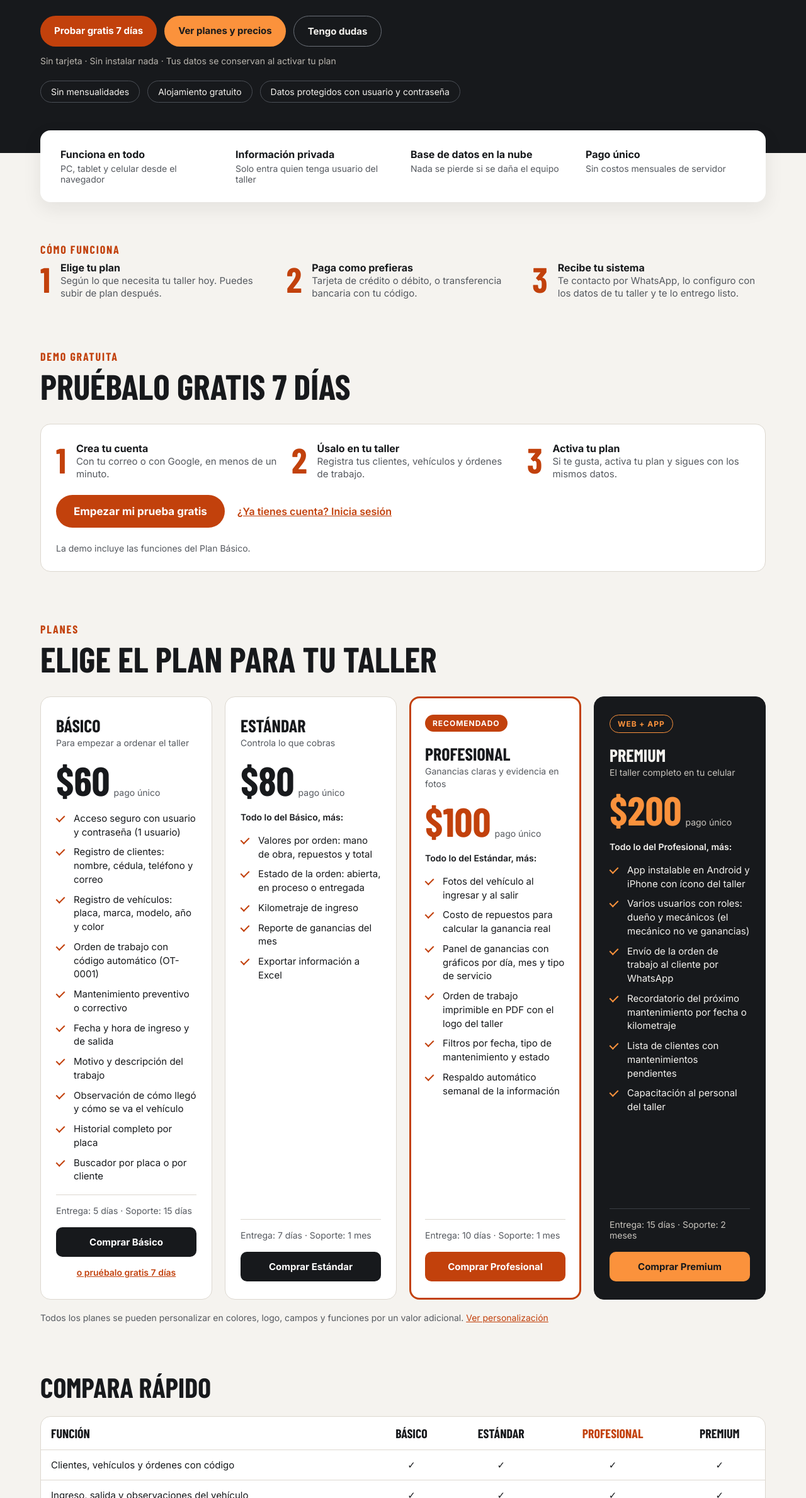
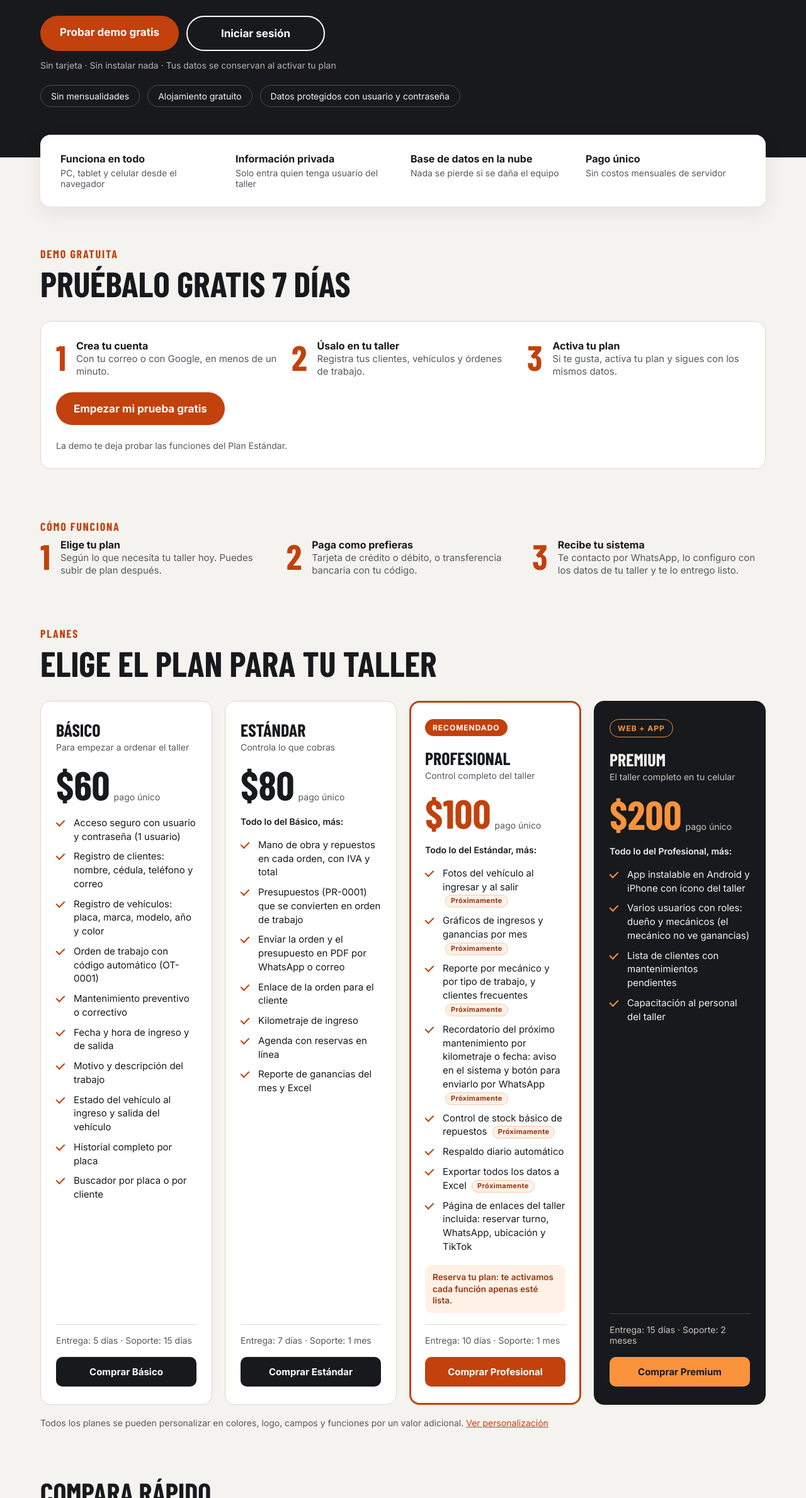
Before and after one commit to karenariasbme/KarenArias, a plain HTML site: page talleres/index.html in a window 1280 px wide. Shown: the part 421-2800 px from the top of the page at 63% size. Drawn offline with nearby package versions, Linux system fonts and the light colour scheme; a web font is replaced by a local one.

Commit message:
feat: landing de talleres con Estándar en la demo, Profesional reestructurado e Iniciar sesión
- Iniciar sesión en el menú y en el hero; hero con dos botones
- Un solo bloque de demo, arriba; sin botones repetidos
- Estándar con sus funciones; página de enlaces en Personalización y Profesional
- Profesional con etiqueta Próximamente en lo que falta construir
- Premium sin puntos ya incluidos en planes menores
- Tabla comparativa y JSON-LD coherentes; tabla legible en celular

Co-Authored-By: Claude Opus 5.5 <noreply@anthropic.com>

```diff
--- a/talleres/index.html
+++ b/talleres/index.html
@@ -41,7 +41,7 @@
     {
       "@type": "Offer",
       "name": "Plan Básico",
-      "description": "Pago único, sin mensualidades",
+      "description": "Pago único, sin mensualidades. Clientes, vehículos y órdenes de trabajo con código automático, ingreso y salida del vehículo, historial por placa y buscador.",
       "price": "60",
       "priceCurrency": "USD",
       "url": "https://karenariasbme.github.io/KarenArias/talleres/#planes",
@@ -50,7 +50,7 @@
     {
       "@type": "Offer",
       "name": "Plan Estándar",
-      "description": "Pago único, sin mensualidades",
+      "description": "Pago único, sin mensualidades. Todo lo del Básico, más: mano de obra y repuestos con IVA y total; presupuestos que se convierten en orden; orden y presupuesto en PDF por WhatsApp o correo; enlace de la orden para el cliente; kilometraje de ingreso; agenda con reservas en línea; reporte de ganancias del mes y Excel. Es lo que incluye la demo gratuita de 7 días.",
       "price": "80",
       "priceCurrency": "USD",
       "url": "https://karenariasbme.github.io/KarenArias/talleres/#planes",
@@ -59,7 +59,7 @@
     {
       "@type": "Offer",
       "name": "Plan Profesional",
-      "description": "Pago único, sin mensualidades",
+      "description": "Pago único, sin mensualidades. Todo lo del Estándar, más: página de enlaces del taller y respaldo diario automático. Próximamente (se activan al estar listas, sin costo adicional para quien reservó el plan): fotos del vehículo, gráficos de ingresos y ganancias, reporte por mecánico y clientes frecuentes, recordatorios de mantenimiento por WhatsApp, control de stock de repuestos y exportar todos los datos a Excel.",
       "price": "100",
       "priceCurrency": "USD",
       "url": "https://karenariasbme.github.io/KarenArias/talleres/#planes",
@@ -68,7 +68,7 @@
     {
       "@type": "Offer",
       "name": "Plan Premium",
-      "description": "Pago único, sin mensualidades",
+      "description": "Pago único, sin mensualidades. Todo lo del Profesional, más: app instalable en Android y iPhone, varios usuarios con roles, lista de clientes con mantenimientos pendientes y capacitación al personal.",
       "price": "200",
       "priceCurrency": "USD",
       "url": "https://karenariasbme.github.io/KarenArias/talleres/#planes",
@@ -97,6 +97,11 @@ nav .wrap{display:flex;flex-wrap:wrap;gap:12px;align-items:center;justify-conten
 .navlinks{display:flex;flex-wrap:wrap;gap:6px;align-items:center}
 .navlinks a{color:var(--ground);text-decoration:none;padding:12px 14px;font-size:15px}
 .navlinks a.wa{background:var(--accent-light);color:var(--ink);border-radius:999px;font-weight:700;padding:12px 18px}
+.navlinks a.login{background:#fff;color:var(--ink);border-radius:999px;font-weight:800;padding:12px 22px;font-size:16px;box-shadow:0 0 0 2px var(--accent-light)}
+.navlinks a.login:hover{background:var(--accent-light)}
+.hero-btn{font-size:17px;padding:16px 30px;min-width:220px}
+.hero-login{background:transparent;color:#fff;border:2px solid #fff}
+.hero-login:hover{background:#fff;color:var(--ink)}
 header{padding:64px 0 80px}
 header h1{margin:16px 0;font-family:'Barlow Condensed',sans-serif;font-weight:800;font-size:clamp(44px,7vw,88px);line-height:.95;text-transform:uppercase;max-width:920px}
 header p{margin:0;font-size:19px;line-height:1.55;max-width:720px;color:#D6D3CD}
@@ -147,6 +152,11 @@ thead th{font-family:'Barlow Condensed',sans-serif;font-size:20px;text-transform
 section{padding:64px 0 16px}
 footer{padding:24px;text-align:center;font-size:14px;color:#C9C5BE}
 .sr{position:absolute;left:-9999px}
+.sm{display:none}
+.prox{display:inline-block;vertical-align:1px;margin-left:4px;padding:1px 8px;border-radius:999px;background:#FFF1E6;color:var(--accent-dark);border:1px solid #F6C9A8;font-size:11px;font-weight:700;letter-spacing:.03em;white-space:nowrap}
+.reserva{margin:0;padding:10px 12px;border-radius:10px;background:#FFF1E6;color:var(--accent-dark);font-size:13.5px;font-weight:600;line-height:1.4}
+/* Celular: al final para que gane a las reglas base */
+@media(max-width:560px){.wrap{padding:0 16px}.navlinks{width:100%;justify-content:space-between}.navlinks a{padding:10px 8px;font-size:14px}.navlinks a.login{padding:10px 16px;font-size:15px}table{min-width:0}th,td{padding:10px 6px;font-size:13.5px}th:first-child,td:first-child{padding-left:12px;width:44%}thead th{font-size:15px}.sm{display:inline}.lg{display:none}.hero-btn{flex:1 1 100%;min-width:0}header{padding:44px 0 64px}.strip{padding:22px 20px}.plan{padding:24px 18px}.price strong{font-size:56px}}
 </style>
 </head>
 <body>
@@ -162,7 +172,7 @@ footer{padding:24px;text-align:center;font-size:14px;color:#C9C5BE}
 <a href="#planes">Planes</a>
 <a href="#personalizar">Personalizar</a>
 <a href="#pagar">Pagar</a>
-<a class="wa" href="https://karenariasbme.github.io/zynthea-talleres/?registro=1" style="background:var(--accent);color:#fff">Prueba gratis</a>
+<a class="login" href="https://karenariasbme.github.io/zynthea-talleres/">Iniciar sesión</a>
 <a class="wa" href="https://wa.me/593967857347?text=Hola%20Karen%2C%20tengo%20dudas%20sobre%20el%20Sistema%20para%20Talleres.">WhatsApp</a>
 </div>
 </div>
@@ -174,9 +184,8 @@ footer{padding:24px;text-align:center;font-size:14px;color:#C9C5BE}
 <h1>Tu taller, organizado en un solo sistema</h1>
 <p>Registra cada vehículo, cada orden de trabajo y cada dólar que entra. Desde la computadora o el celular, con acceso privado solo para tu taller.</p>
 <div class="tags" style="margin-top:28px">
-<a class="btn pill" href="https://karenariasbme.github.io/zynthea-talleres/?registro=1" style="background:var(--accent);color:#fff">Probar gratis 7 días</a>
-<a class="btn pill" href="#planes" style="background:var(--accent-light);color:var(--ink)">Ver planes y precios</a>
-<a class="btn pill" href="https://wa.me/593967857347?text=Hola%20Karen%2C%20tengo%20dudas%20sobre%20el%20Sistema%20para%20Talleres." style="border:1px solid #6B7078;color:var(--ground)">Tengo dudas</a>
+<a class="btn pill hero-btn" href="https://karenariasbme.github.io/zynthea-talleres/?registro=1" style="background:var(--accent);color:#fff">Probar demo gratis</a>
+<a class="btn pill hero-btn hero-login" href="https://karenariasbme.github.io/zynthea-talleres/">Iniciar sesión</a>
 </div>
 <p style="margin-top:12px;font-size:14px;color:#B9B5AE">Sin tarjeta · Sin instalar nada · Tus datos se conservan al activar tu plan</p>
 <div class="tags">
@@ -194,15 +203,6 @@ footer{padding:24px;text-align:center;font-size:14px;color:#C9C5BE}
 <div><strong>Pago único</strong><span>Sin costos mensuales de servidor</span></div>
 </div>
 
-<section>
-<p class="eyebrow">Cómo funciona</p>
-<div class="steps">
-<div class="step"><b>1</b><div><strong>Elige tu plan</strong><br><span>Según lo que necesita tu taller hoy. Puedes subir de plan después.</span></div></div>
-<div class="step"><b>2</b><div><strong>Paga como prefieras</strong><br><span>Tarjeta de crédito o débito, o transferencia bancaria con tu código.</span></div></div>
-<div class="step"><b>3</b><div><strong>Recibe tu sistema</strong><br><span>Te contacto por WhatsApp, lo configuro con los datos de tu taller y te lo entrego listo.</span></div></div>
-</div>
-</section>
-
 <section id="demo">
 <p class="eyebrow">Demo gratuita</p>
 <h2 class="h2">Pruébalo gratis 7 días</h2>
@@ -214,11 +214,21 @@ footer{padding:24px;text-align:center;font-size:14px;color:#C9C5BE}
 </div>
 <div style="display:flex;flex-wrap:wrap;gap:12px 20px;align-items:center">
 <a class="btn pill" href="https://karenariasbme.github.io/zynthea-talleres/?registro=1" style="background:var(--accent);color:#fff;font-size:17px;padding:16px 28px">Empezar mi prueba gratis</a>
-<a href="https://karenariasbme.github.io/zynthea-talleres/" style="font-weight:600;padding:12px 0">¿Ya tienes cuenta? Inicia sesión</a>
 </div>
-<p class="sub" style="margin:0">La demo incluye las funciones del Plan Básico.</p>
+<p class="sub" style="margin:0">La demo te deja probar las funciones del Plan Estándar.</p>
 </div>
 </section>
+
+<section>
+<p class="eyebrow">Cómo funciona</p>
+<div class="steps">
+<div class="step"><b>1</b><div><strong>Elige tu plan</strong><br><span>Según lo que necesita tu taller hoy. Puedes subir de plan después.</span></div></div>
+<div class="step"><b>2</b><div><strong>Paga como prefieras</strong><br><span>Tarjeta de crédito o débito, o transferencia bancaria con tu código.</span></div></div>
+<div class="step"><b>3</b><div><strong>Recibe tu sistema</strong><br><span>Te contacto por WhatsApp, lo configuro con los datos de tu taller y te lo entrego listo.</span></div></div>
+</div>
+</section>
+
+
 
 <section id="planes">
 <p class="eyebrow">Planes</p>
@@ -236,13 +246,12 @@ footer{padding:24px;text-align:center;font-size:14px;color:#C9C5BE}
 <li>Mantenimiento preventivo o correctivo</li>
 <li>Fecha y hora de ingreso y de salida</li>
 <li>Motivo y descripción del trabajo</li>
-<li>Observación de cómo llegó y cómo se va el vehículo</li>
+<li>Estado del vehículo al ingreso y salida del vehículo</li>
 <li>Historial completo por placa</li>
 <li>Buscador por placa o por cliente</li>
 </ul>
 <div class="foot">Entrega: 5 días · Soporte: 15 días</div>
 <a class="btn" href="#pagar" data-plan="BAS" style="background:var(--ink);color:#fff">Comprar Básico</a>
-<a href="https://karenariasbme.github.io/zynthea-talleres/?registro=1" style="align-self:center;margin-top:-8px;font-size:14px;font-weight:600;padding:6px 0">o pruébalo gratis 7 días</a>
 </article>
 
 <article class="plan">
@@ -250,11 +259,13 @@ footer{padding:24px;text-align:center;font-size:14px;color:#C9C5BE}
 <div class="price"><strong>$80</strong><span class="sub">pago único</span></div>
 <p style="margin:0;font-size:14px;font-weight:600">Todo lo del Básico, más:</p>
 <ul class="chk">
-<li>Valores por orden: mano de obra, repuestos y total</li>
-<li>Estado de la orden: abierta, en proceso o entregada</li>
+<li>Mano de obra y repuestos en cada orden, con IVA y total</li>
+<li>Presupuestos (PR-0001) que se convierten en orden de trabajo</li>
+<li>Enviar la orden y el presupuesto en PDF por WhatsApp o correo</li>
+<li>Enlace de la orden para el cliente</li>
 <li>Kilometraje de ingreso</li>
-<li>Reporte de ganancias del mes</li>
-<li>Exportar información a Excel</li>
+<li>Agenda con reservas en línea</li>
+<li>Reporte de ganancias del mes y Excel</li>
 </ul>
 <div class="foot">Entrega: 7 días · Soporte: 1 mes</div>
 <a class="btn" href="#pagar" data-plan="EST" style="background:var(--ink);color:#fff">Comprar Estándar</a>
@@ -262,17 +273,20 @@ footer{padding:24px;text-align:center;font-size:14px;color:#C9C5BE}
 
 <article class="plan rec">
 <span class="badge" style="background:var(--accent);color:#fff">Recomendado</span>
-<div><h3>Profesional</h3><span class="sub">Ganancias claras y evidencia en fotos</span></div>
+<div><h3>Profesional</h3><span class="sub">Control completo del taller</span></div>
 <div class="price"><strong style="color:var(--accent)">$100</strong><span class="sub">pago único</span></div>
 <p style="margin:0;font-size:14px;font-weight:600">Todo lo del Estándar, más:</p>
 <ul class="chk">
-<li>Fotos del vehículo al ingresar y al salir</li>
-<li>Costo de repuestos para calcular la ganancia real</li>
-<li>Panel de ganancias con gráficos por día, mes y tipo de servicio</li>
-<li>Orden de trabajo imprimible en PDF con el logo del taller</li>
-<li>Filtros por fecha, tipo de mantenimiento y estado</li>
-<li>Respaldo automático semanal de la información</li>
+<li>Fotos del vehículo al ingresar y al salir <span class="prox">Próximamente</span></li>
+<li>Gráficos de ingresos y ganancias por mes <span class="prox">Próximamente</span></li>
+<li>Reporte por mecánico y por tipo de trabajo, y clientes frecuentes <span class="prox">Próximamente</span></li>
+<li>Recordatorio del próximo mantenimiento por kilometraje o fecha: aviso en el sistema y botón para enviarlo por WhatsApp <span class="prox">Próximamente</span></li>
+<li>Control de stock básico de repuestos <span class="prox">Próximamente</span></li>
+<li>Respaldo diario automático</li>
+<li>Exportar todos los datos a Excel <span class="prox">Próximamente</span></li>
+<li>Página de enlaces del taller incluida: reservar turno, WhatsApp, ubicación y TikTok</li>
 </ul>
+<p class="reserva">Reserva tu plan: te activamos cada función apenas esté lista.</p>
 <div class="foot">Entrega: 10 días · Soporte: 1 mes</div>
 <a class="btn" href="#pagar" data-plan="PRO" style="background:var(--accent);color:#fff">Comprar Profesional</a>
 </article>
@@ -285,8 +299,6 @@ footer{padding:24px;text-align:center;font-size:14px;color:#C9C5BE}
 <ul class="chk">
 <li>App instalable en Android y iPhone con ícono del taller</li>
 <li>Varios usuarios con roles: dueño y mecánicos (el mecánico no ve ganancias)</li>
-<li>Envío de la orden de trabajo al cliente por WhatsApp</li>
-<li>Recordatorio del próximo mantenimiento por fecha o kilometraje</li>
 <li>Lista de clientes con mantenimientos pendientes</li>
 <li>Capacitación al personal del taller</li>
 </ul>
@@ -302,19 +314,26 @@ footer{padding:24px;text-align:center;font-size:14px;color:#C9C5BE}
 <h2 class="h2" style="font-size:clamp(30px,4vw,44px);margin-bottom:24px">Compara rápido</h2>
 <div class="tablebox">
 <table>
-<thead><tr><th>Función</th><th>Básico</th><th>Estándar</th><th style="color:var(--accent)">Profesional</th><th>Premium</th></tr></thead>
+<thead><tr><th>Función</th><th><span class="lg">Básico</span><span class="sm">Bás.</span></th><th><span class="lg">Estándar</span><span class="sm">Est.</span></th><th style="color:var(--accent)"><span class="lg">Profesional</span><span class="sm">Pro</span></th><th><span class="lg">Premium</span><span class="sm">Prem.</span></th></tr></thead>
 <tbody>
 <tr><td>Clientes, vehículos y órdenes con código</td><td>✓</td><td>✓</td><td>✓</td><td>✓</td></tr>
 <tr><td>Ingreso, salida y observaciones del vehículo</td><td>✓</td><td>✓</td><td>✓</td><td>✓</td></tr>
 <tr><td>Historial por placa</td><td>✓</td><td>✓</td><td>✓</td><td>✓</td></tr>
-<tr><td>Valores y reporte de ganancias del mes</td><td>—</td><td>✓</td><td>✓</td><td>✓</td></tr>
-<tr><td>Exportar a Excel</td><td>—</td><td>✓</td><td>✓</td><td>✓</td></tr>
-<tr><td>Fotos del vehículo</td><td>—</td><td>—</td><td>✓</td><td>✓</td></tr>
-<tr><td>Gráficos de ganancias y orden en PDF</td><td>—</td><td>—</td><td>✓</td><td>✓</td></tr>
-<tr><td>Respaldo automático</td><td>—</td><td>—</td><td>✓</td><td>✓</td></tr>
+<tr><td>Mano de obra y repuestos con IVA y total</td><td>—</td><td>✓</td><td>✓</td><td>✓</td></tr>
+<tr><td>Presupuestos que se convierten en orden</td><td>—</td><td>✓</td><td>✓</td><td>✓</td></tr>
+<tr><td>Orden en PDF y envío por WhatsApp</td><td>—</td><td>✓</td><td>✓</td><td>✓</td></tr>
+<tr><td>Agenda y reservas en línea</td><td>—</td><td>✓</td><td>✓</td><td>✓</td></tr>
+<tr><td>Reporte de ganancias del mes y Excel</td><td>—</td><td>✓</td><td>✓</td><td>✓</td></tr>
+<tr><td>Fotos del vehículo <span class="prox">Próx.</span></td><td>—</td><td>—</td><td>✓</td><td>✓</td></tr>
+<tr><td>Gráficos de ingresos y ganancias <span class="prox">Próx.</span></td><td>—</td><td>—</td><td>✓</td><td>✓</td></tr>
+<tr><td>Reporte por mecánico y clientes frecuentes <span class="prox">Próx.</span></td><td>—</td><td>—</td><td>✓</td><td>✓</td></tr>
+<tr><td>Recordatorios de mantenimiento <span class="prox">Próx.</span></td><td>—</td><td>—</td><td>✓</td><td>✓</td></tr>
+<tr><td>Stock de repuestos <span class="prox">Próx.</span></td><td>—</td><td>—</td><td>✓</td><td>✓</td></tr>
+<tr><td>Respaldo diario automático</td><td>—</td><td>—</td><td>✓</td><td>✓</td></tr>
+<tr><td>Exportar todos los datos a Excel <span class="prox">Próx.</span></td><td>—</td><td>—</td><td>✓</td><td>✓</td></tr>
+<tr><td>Página de enlaces del taller</td><td>—</td><td>—</td><td>✓</td><td>✓</td></tr>
 <tr><td>App en el celular</td><td>—</td><td>—</td><td>—</td><td>✓</td></tr>
 <tr><td>Varios usuarios con roles</td><td>—</td><td>—</td><td>—</td><td>✓</td></tr>
-<tr><td>WhatsApp y recordatorios de mantenimiento</td><td>—</td><td>—</td><td>—</td><td>✓</td></tr>
 <tr><td>Personalización a tu gusto (costo adicional)</td><td>✓</td><td>✓</td><td>✓</td><td>✓</td></tr>
 <tr><td><b>Precio</b></td><td><b>$60</b></td><td><b>$80</b></td><td><b style="color:var(--accent)">$100</b></td><td><b>$200</b></td></tr>
 </tbody>
@@ -333,6 +352,7 @@ footer{padding:24px;text-align:center;font-size:14px;color:#C9C5BE}
 <li>Colores, logo y nombre de tu taller en todo el sistema</li>
 <li>Campos propios en clientes, vehículos y órdenes</li>
 <li>Formato de la orden de trabajo y del PDF con tu diseño</li>
+<li>Página de enlaces de tu taller con tu logo y colores: reservar turno, WhatsApp, ubicación y TikTok en un solo link (incluida en el Profesional)</li>
 <li>Reportes a la medida de lo que necesitas ver</li>
 <li>Funciones nuevas que tu taller necesite</li>
 </ul>
@@ -403,7 +423,6 @@ footer{padding:24px;text-align:center;font-size:14px;color:#C9C5BE}
 <p style="margin:0;font-size:16px;line-height:1.55">Escríbeme y te explico qué plan le conviene a tu taller. Puedes subir de plan en cualquier momento pagando solo la diferencia.</p>
 <div style="display:flex;flex-wrap:wrap;gap:12px">
 <a class="btn pill" href="https://wa.me/593967857347?text=Hola%20Karen%2C%20tengo%20dudas%20sobre%20el%20Sistema%20para%20Talleres." style="background:#fff;color:var(--accent-dark)">Escribir por WhatsApp</a>
-<a class="btn pill" href="https://karenariasbme.github.io/zynthea-talleres/?registro=1" style="background:var(--ink);color:#fff">Probar gratis</a>
 </div>
 </div>
 <div style="flex:0 1 320px;display:flex;flex-direction:column;gap:6px;font-size:15px">
```
